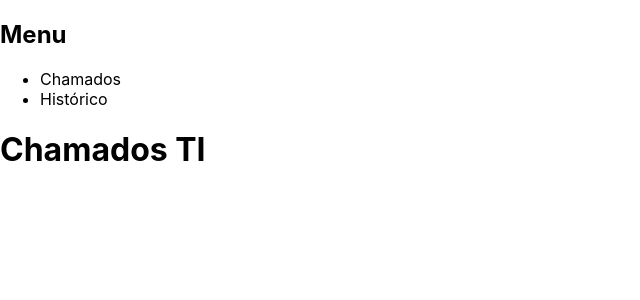
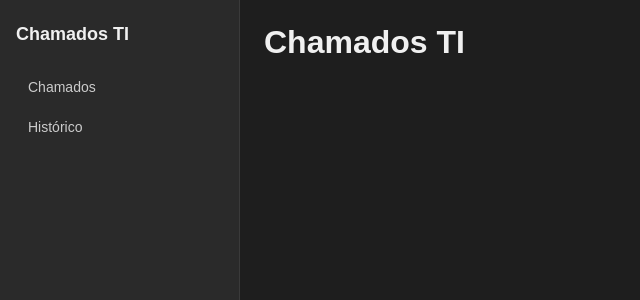
Before and after one commit to Gustavoguima0/chamados-ti, a React (Create React App) app in the folder frontend/: page / in a window 1280 px wide. Shown: the top 300 px of the page, without its empty margins (0-640 px from the left). Built offline with nearby package versions, Linux system fonts and the light colour scheme.

Commit message:
feat: layout base com sidebar e estilos

```diff
--- a/frontend/src/App.css
+++ b/frontend/src/App.css
@@ -1,38 +1,23 @@
-.App {
-  text-align: center;
+* {
+  margin: 0;
+  padding: 0;
+  box-sizing: border-box;
 }
 
-.App-logo {
-  height: 40vmin;
-  pointer-events: none;
+body {
+  font-family: Arial, sans-serif;
+  background-color: #1e1e1e;
+  color: #f0f0f0;
+  height: 100vh;
 }
 
-@media (prefers-reduced-motion: no-preference) {
-  .App-logo {
-    animation: App-logo-spin infinite 20s linear;
-  }
+.layout {
+  display: flex;
+  height: 100vh;
 }
 
-.App-header {
-  background-color: #282c34;
-  min-height: 100vh;
-  display: flex;
-  flex-direction: column;
-  align-items: center;
-  justify-content: center;
-  font-size: calc(10px + 2vmin);
-  color: white;
+main {
+  flex: 1;
+  padding: 24px;
+  overflow-y: auto;
 }
-
-.App-link {
-  color: #61dafb;
-}
-
-@keyframes App-logo-spin {
-  from {
-    transform: rotate(0deg);
-  }
-  to {
-    transform: rotate(360deg);
-  }
-}
--- a/frontend/src/App.js
+++ b/frontend/src/App.js
@@ -1,10 +1,13 @@
+import './App.css';
 import Sidebar from './components/Sidebar';
 
 function App() {
   return (
-    <div>
+    <div className="layout">
       <Sidebar />
-      <h1>Chamados TI</h1>
+      <main>
+        <h1>Chamados TI</h1>
+      </main>
     </div>
   );
 }
--- /dev/null
+++ b/frontend/src/components/Sidebar.css
@@ -0,0 +1,33 @@
+.sidebar {
+  width: 240px;
+  height: 100vh;
+  background-color: #2a2a2a;
+  border-right: 1px solid #3a3a3a;
+  padding: 24px 16px;
+  display: flex;
+  flex-direction: column;
+}
+
+.sidebar h2 {
+  font-size: 18px;
+  margin-bottom: 24px;
+  color: #f0f0f0;
+}
+
+.sidebar ul {
+  list-style: none;
+}
+
+.sidebar ul li {
+  padding: 10px 12px;
+  border-radius: 6px;
+  cursor: pointer;
+  font-size: 14px;
+  color: #ccc;
+  margin-bottom: 4px;
+}
+
+.sidebar ul li:hover {
+  background-color: #3a3a3a;
+  color: #f0f0f0;
+}
--- a/frontend/src/components/Sidebar.js
+++ b/frontend/src/components/Sidebar.js
@@ -1,7 +1,9 @@
+import './Sidebar.css';
+
 function Sidebar() {
   return (
-    <div>
-      <h2>Menu</h2>
+    <div className="sidebar">
+      <h2>Chamados TI</h2>
       <ul>
         <li>Chamados</li>
         <li>Histórico</li>
```
Also changed, not shown: frontend/src/components/CardChamado.js (added).
